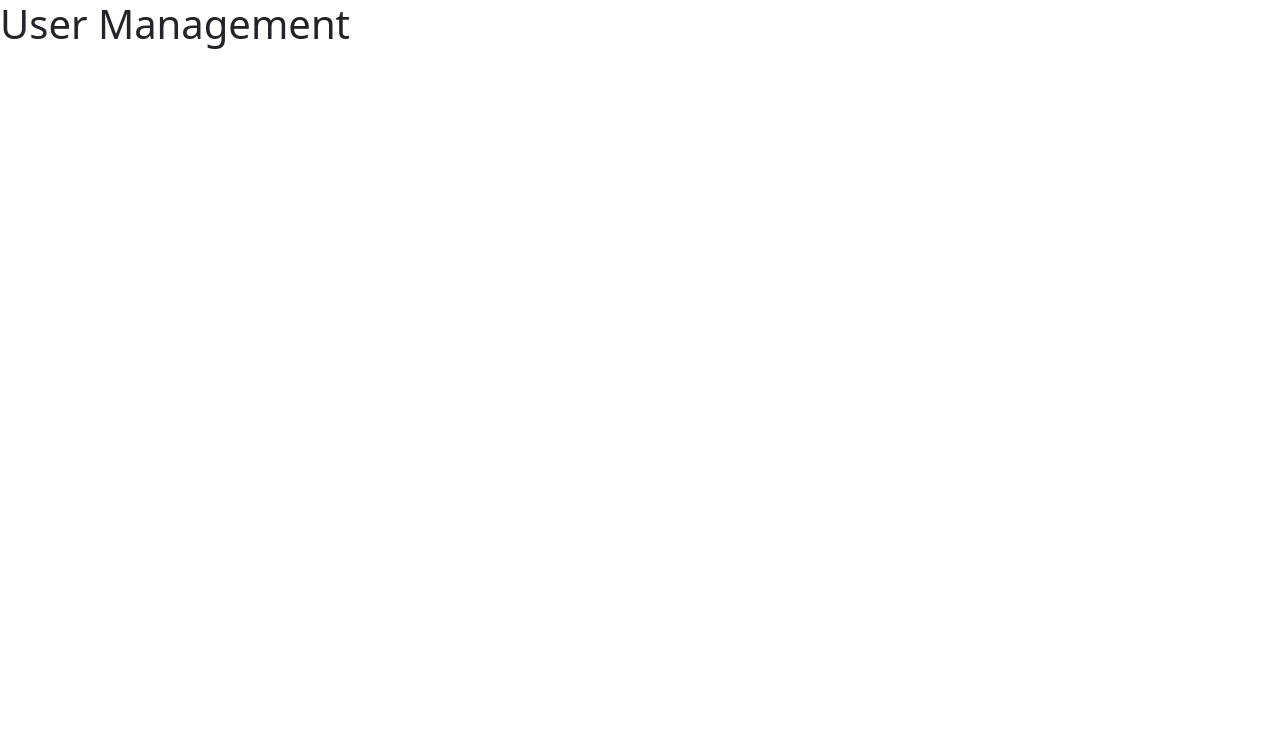
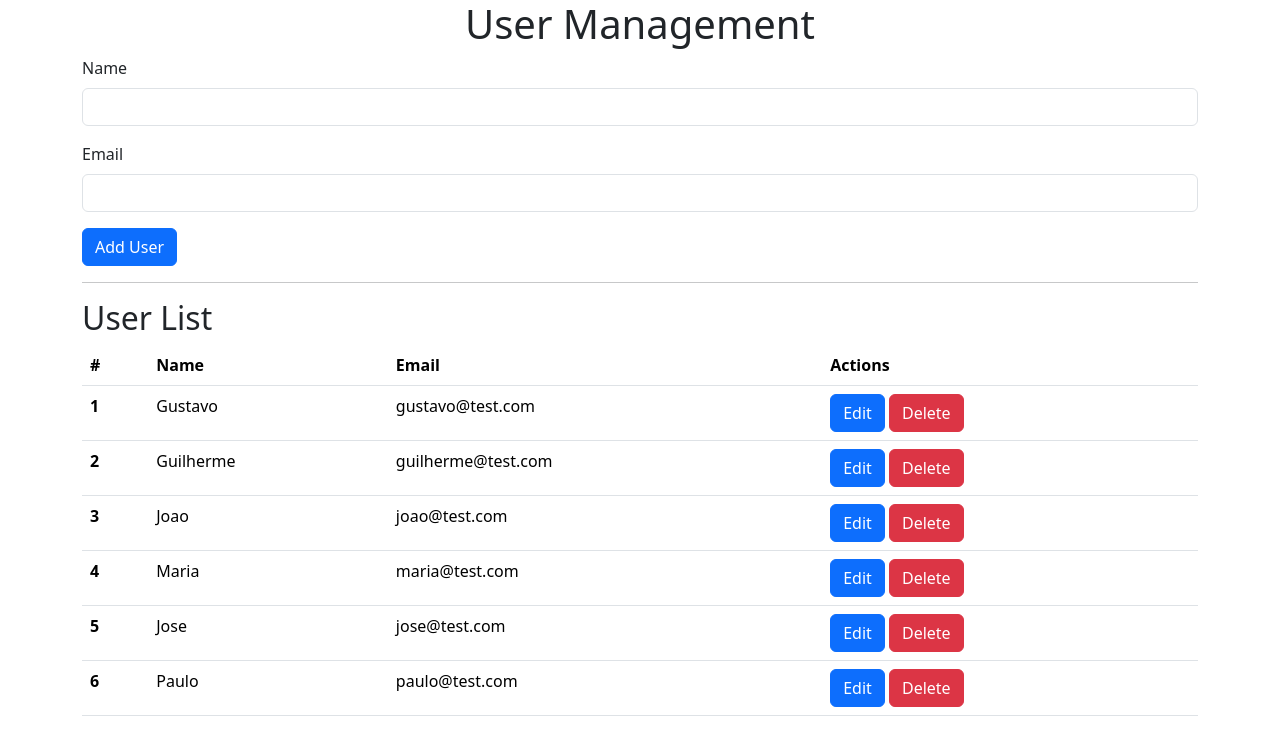
Before and after one commit to Gust4voMoraes/user-management, a Flask app: page / in a window 1280 px wide. Before the commit the part shown is almost empty. Shown: the top 755 px of the page. Run offline with Flask 3, Linux system fonts and the light colour scheme.

Commit message:
render user form, user list interface with render_template and url_for.

```diff
--- a/routes/users.py
+++ b/routes/users.py
@@ -1,10 +1,11 @@
 from flask import Blueprint, render_template
+from database.user import USERS
 
 user_route = Blueprint("user", __name__)
 
 @user_route.route("/")
 def user_list(): # list the users
-    return render_template("user_list.html")
+    return render_template("user_list.html", users=USERS)
 
 @user_route.route("/", methods=["POST"])
 def insert_user(): # insert the user data
--- a/templates/form_user.html
+++ b/templates/form_user.html
@@ -0,0 +1,14 @@
+<form>
+
+    <div class="mb-3">
+      <label class="form-label">Name</label>
+      <input type="text" class="form-control">
+    </div>
+
+    <div class="mb-3">
+        <label class="form-label">Email</label>
+        <input type="email" class="form-control">
+    </div>
+
+    <button type="submit" class="btn btn-primary">Add User</button>
+  </form>
--- a/templates/index.html
+++ b/templates/index.html
@@ -5,10 +5,25 @@
     <meta name="viewport" content="width=device-width, initial-scale=1">
     <title>Bootstrap demo</title>
     <link href="https://cdn.jsdelivr.net/npm/bootstrap@5.3.2/dist/css/bootstrap.min.css" rel="stylesheet" integrity="sha384-T3c6CoIi6uLrA9TneNEoa7RxnatzjcDSCmG1MXxSR1GAsXEV/Dwwykc2MPK8M2HN" crossorigin="anonymous">
+    <link rel="stylesheet" href="{{ url_for('static', filename='css/style.css') }}">
   </head>
   <body>
-    <h1>User Management</h1>
+
+    <div class="container">
+      <h1 class="text-center">User Management</h1>
+
+      <!-- Add user form -->
+      <div c-container="{{ url_for('user.form_user') }}"></div>
+
+      <hr>
+
+      <!-- User List -->
+      <h2>User List</h2>
+      <div c-container="{{ url_for('user.user_list') }}"></div>
+    </div>
 
     <script src="https://cdn.jsdelivr.net/npm/bootstrap@5.3.2/dist/js/bootstrap.bundle.min.js" integrity="sha384-C6RzsynM9kWDrMNeT87bh95OGNyZPhcTNXj1NW7RuBCsyN/o0jlpcV8Qyq46cDfL" crossorigin="anonymous"></script>
+    <script src="{{ url_for('static', filename='js/cru.js') }}"></script>
+
   </body>
 </html>
--- a/templates/user_list.html
+++ b/templates/user_list.html
@@ -8,11 +8,18 @@
       </tr>
     </thead>
     <tbody>
-      <tr>
-        <th scope="row">1</th>
-        <td>Mark</td>
-        <td>Otto</td>
-        <td>@mdo</td>
-      </tr>
+
+        {% for user in users %}
+            <tr>
+                <th scope="row">{{ user.id }}</th>
+                <td>{{ user.name }}</td>
+                <td>{{ user.email }}</td>
+                <td>
+                    <button class="btn btn-primary">Edit</button>
+                    <button class="btn btn-danger">Delete</button>
+                </td>
+            </tr>
+        {% endfor %}
+
     </tbody>
   </table>
```
